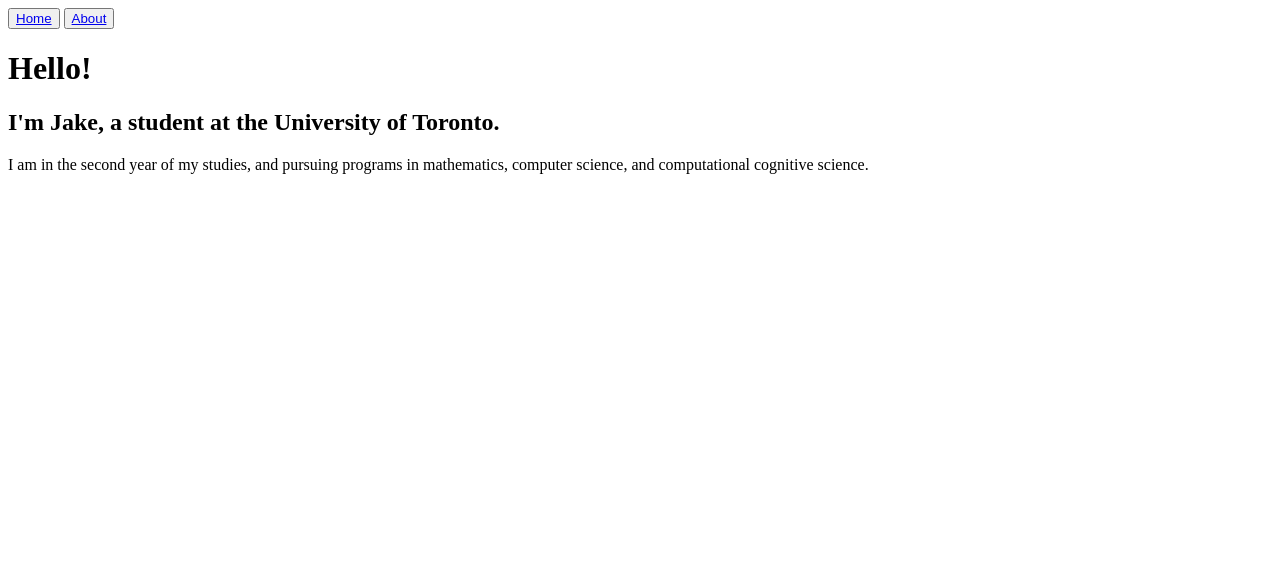
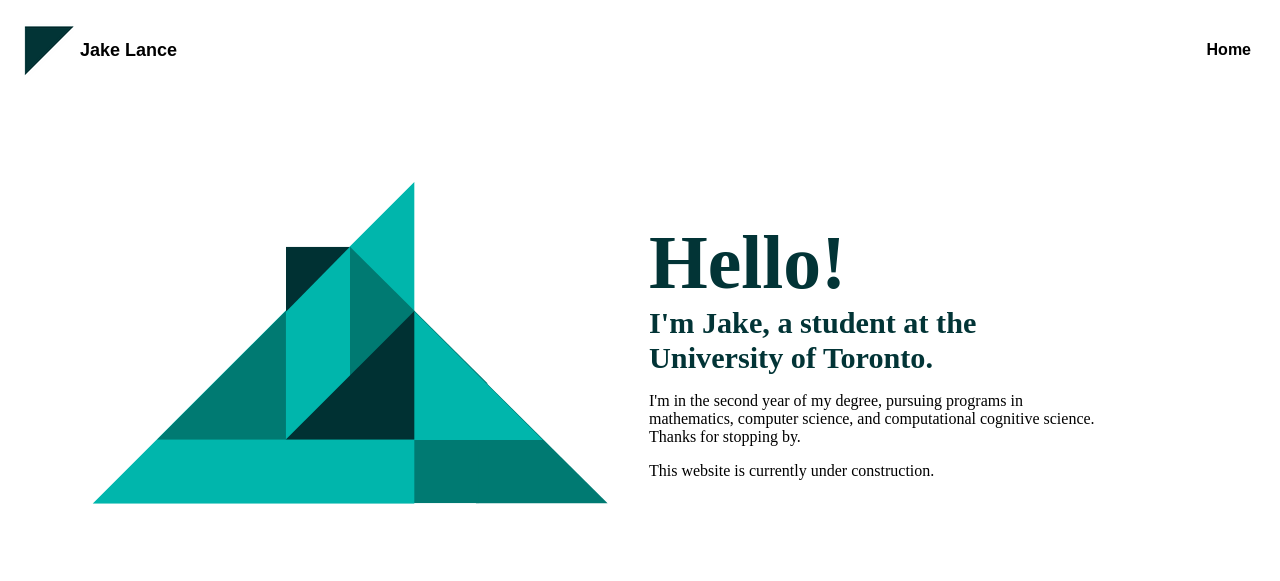
Before and after one commit to jasala10/jasala10.github.io, a plain HTML site: page index.html in a window 1280 px wide. Drawn offline with Linux system fonts and the light colour scheme.

Commit message:
new design

```diff
--- a/about.css
+++ /dev/null
@@ -1,50 +0,0 @@
-div.title {
-    font-family: 'Cinzel', serif;
-    font-size: small;
-}
-
-div.top-lines {
-    padding-top: 2%;
-}
-
-div.content {
-    margin-left: 15%;
-    margin-right: 15%;
-}
-
-div.quote {
-    padding-top: 100px;
-    padding-left: 40px;
-    padding-right: 40px;
-    font-family:'Courier New', Courier, monospace
-}
-
-div.taskbar {
-    display: flex;
-    float: right;
-}
-
-button {
-    font-family:'Gill Sans', 'Gill Sans MT', Calibri, 'Trebuchet MS', sans-serif;
-    background-color: transparent;
-    border-style: none;
-    margin-left: 30px;
-}
-
-a:link, a:visited {
-    font-style: normal;
-    color: black;
-    text-decoration: none;
-
-}
-
-img {
-    max-width: 100%;
-    max-height: 100%;
-    margin-top: 100px;
-    display: block;
-    margin-left: auto;
-    margin-right: auto;
-    padding-bottom: 40px;
-
-}
--- a/index.css
+++ b/index.css
@@ -1,3 +1,93 @@
+div.taskbar {
+    min-width: 200px;
+    width: auto;
+    height: 80px;
+    padding: 40px;
+    padding: 15px;
+    vertical-align:text-bottom;
+}
+
+button {
+    height: 54px;
+    background-color: transparent;
+    border: none;
+    font-weight: bold;
+}
+
+button.home, button.about {
+    float: right;
+    font-size: medium;
+    padding-left: 20px;
+
+}
+
+button.name {
+    font-size: large;
+}
+
+a {
+color: black;
+text-decoration: none;
+}
+
+a:hover {
+color: #03B5AA;
+}
+
+
+img {
+    float: left;
+}
+
+div.taskbar-name {
+    float: left;
+}
+
+div.lower-content {
+    padding-top: 60px;
+    padding-left: 5em;
+    padding-right: 5em;
+    height: 400px;
+}
+
+
+div.title {
+    padding-top: 10px;
+    padding-left: 4px;
+    margin-top: 2em;
+    margin-left: 2em;
+    padding-bottom: 10px;
+    max-width: 450px;
+    min-width: 200px;
+    float: left;
+    align-items: center;
+
+
+}
+
+h1 {
+    font-size: 20mm;
+    margin-top: 0mm;
+    margin-bottom: 0mm;
+    color: #023436;
+
+}
+
+h2 {
+    font-size: 8mm;
+    margin-top: 0mm;
+    margin-bottom: 0mm;
+    color: #023436;
+}
+
+p {
+    /* margin-top: 0mm; */
+}
+
+
+
+
+
 /* div.title {
     font-family:Verdana, Geneva, Tahoma, sans-serif;
     font-size: small;
--- a/index.html
+++ b/index.html
@@ -12,18 +12,30 @@
 </head>
 <body>
     <div class="content">
+
             <div class="taskbar">
-                <button><a href="index.html">Home</a></button>
-                <button><a href="about.html">About</a></button>
-            </div>
-
-            <div class="title">
-                <h1>Hello!</h1>
-                <h2>I'm Jake, a student at the University of Toronto.</h2>
-                <p>I am in the second year of my studies, and pursuing programs in mathematics, computer science, and computational cognitive science.  </p>
+                <div class="taskbar-graphic">
+                    <img class="triangle" src="triangle.png">
+                </div>
+                <button class="name">Jake Lance</button>
+                <!-- <button class="about"><a href="about.html">About</a></button> -->
+                <button class="home"><a href="index.html">Home</a></button>
             </div>
 
 
+            <div class="lower-content">
+                <div class="graphic">
+                    <img class="graphic" src="graphic.png">
+                </div>
+
+                <div class="title">
+                    <h1>Hello!</h1>
+                    <h2>I'm Jake, a student at the University of Toronto.</h2>
+                    <p>I'm in the second year of my degree, pursuing programs in mathematics, computer science,
+                        and computational cognitive science. Thanks for stopping by.  </p>
+                    <p>This website is currently under construction.</p>
+                </div>
+            </div>
 
 
     </div>
```
Also changed, not shown: about.html (+1 -1 lines), graphic.png (added), triangle.png (added).
